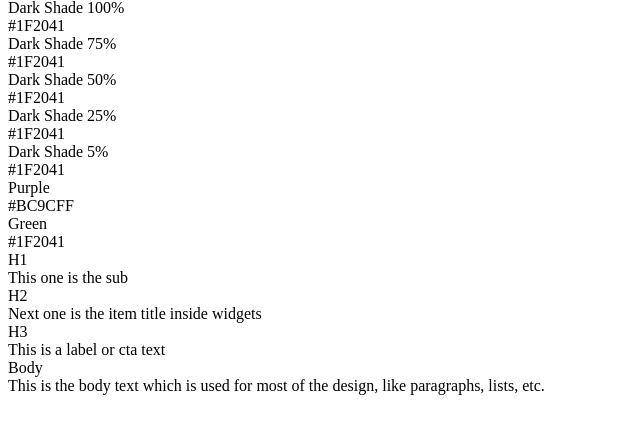
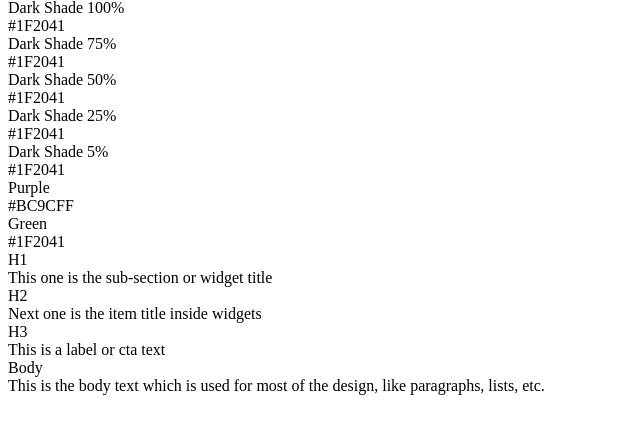
Before and after one commit to trufanova/metalamp2, a Node project: template src/pages/colors-type/colors-type.pug in a window 1280 px wide. Shown: the part 61-495 px from the top of the page, without its empty margins (0-640 px from the left). Run offline with Node 20 templates, Linux system fonts and the light colour scheme; the template is opened without the code that fills it, so the values that code supplies are empty.

Commit message:
add color-variables, page colors-type done

```diff
--- a/src/components/color-sample/color-sample.scss
+++ b/src/components/color-sample/color-sample.scss
@@ -1,7 +1,5 @@
 @import "../color-variables/color-variables.scss";
-.color-samples {
-  margin: 67px 0 0 0;
-}
+
 .color-card {
   display: flex;
   margin:0 0 20px 0;
--- a/src/components/color-variables/color-variables.js
+++ b/src/components/color-variables/color-variables.js
@@ -1 +1,2 @@
 import './color-variables.scss'
+console.log('this is color variables ')
--- a/src/components/color-variables/color-variables.scss
+++ b/src/components/color-variables/color-variables.scss
@@ -1,3 +1,4 @@
 $dark-color: #1F2041;
 $second-color: #6FCF97;
 $main-color: #BC9CFF;
+$dark25: rgba(31, 32, 65, 0.25);
--- /dev/null
+++ b/src/components/title-sample/title-sample.js
@@ -0,0 +1 @@
+import './title-sample.scss'
--- a/src/components/title-sample/title-sample.pug
+++ b/src/components/title-sample/title-sample.pug
@@ -1,10 +1,10 @@
-mixin titleCard(name, text)
-  div(class=".title-card_size_"+name)
-    .title-card__title=name
-    .title-card__hex=text
+mixin titleCard(name, text, size)
+  div(class="title-samples__card title-samples__card_size title-samples__card_size_"+name)
+    div(class="title-samples__title  title-samples__title_size_"+size )=name
+    div(class="title-samples__hex " +size)=text
 
 .title-samples
-  +titleCard('H1','This one is the sub')
-  +titleCard('H2','Next one is the item title inside widgets')
-  +titleCard('H3','This is a label or cta text')
-  +titleCard('Body','This is the body text which is used for most of the design, like paragraphs, lists, etc.')
+  +titleCard('H1','This one is the sub-section or widget title', 'h1')
+  +titleCard('H2','Next one is the item title inside widgets', 'h2')
+  +titleCard('H3','This is a label or cta text','h3')
+  +titleCard('Body','This is the body text which is used for most of the design, like paragraphs, lists, etc.', 'body')
--- a/src/index.js
+++ b/src/index.js
@@ -1,5 +1,6 @@
 import * as $ from 'jquery'
 import 'normalize.css'
 import './components/fonts/fonts'
+import './components/color-variables/color-variables'
 import './pages/colors-type/colors-type'
 import './components/container/container.scss'
--- a/src/pages/colors-type/colors-type.js
+++ b/src/pages/colors-type/colors-type.js
@@ -1,3 +1,4 @@
 import '../../components/color-variables/color-variables.js'
 import '../../components/color-sample/color-sample.js'
+import '../../components/title-sample/title-sample.js'
 import './colors-type.scss'
--- a/src/pages/colors-type/colors-type.pug
+++ b/src/pages/colors-type/colors-type.pug
@@ -10,5 +10,6 @@ html(lang="en")
       .logo-colourless.header-uikit__logo
         img(src=('../../components/logo-colourless/logo-colourless.svg'))
     .container
-      include ../../components/color-sample/color-sample.pug
-      include ../../components/title-sample/title-sample.pug
+        main.colors-type-main
+          include ../../components/color-sample/color-sample.pug
+          include ../../components/title-sample/title-sample.pug
```
Also changed, not shown: src/components/title-sample/title-sample.scss (added, +34 -0 lines), src/pages/colors-type/colors-type.scss (+11 -2 lines), 1 other file.
